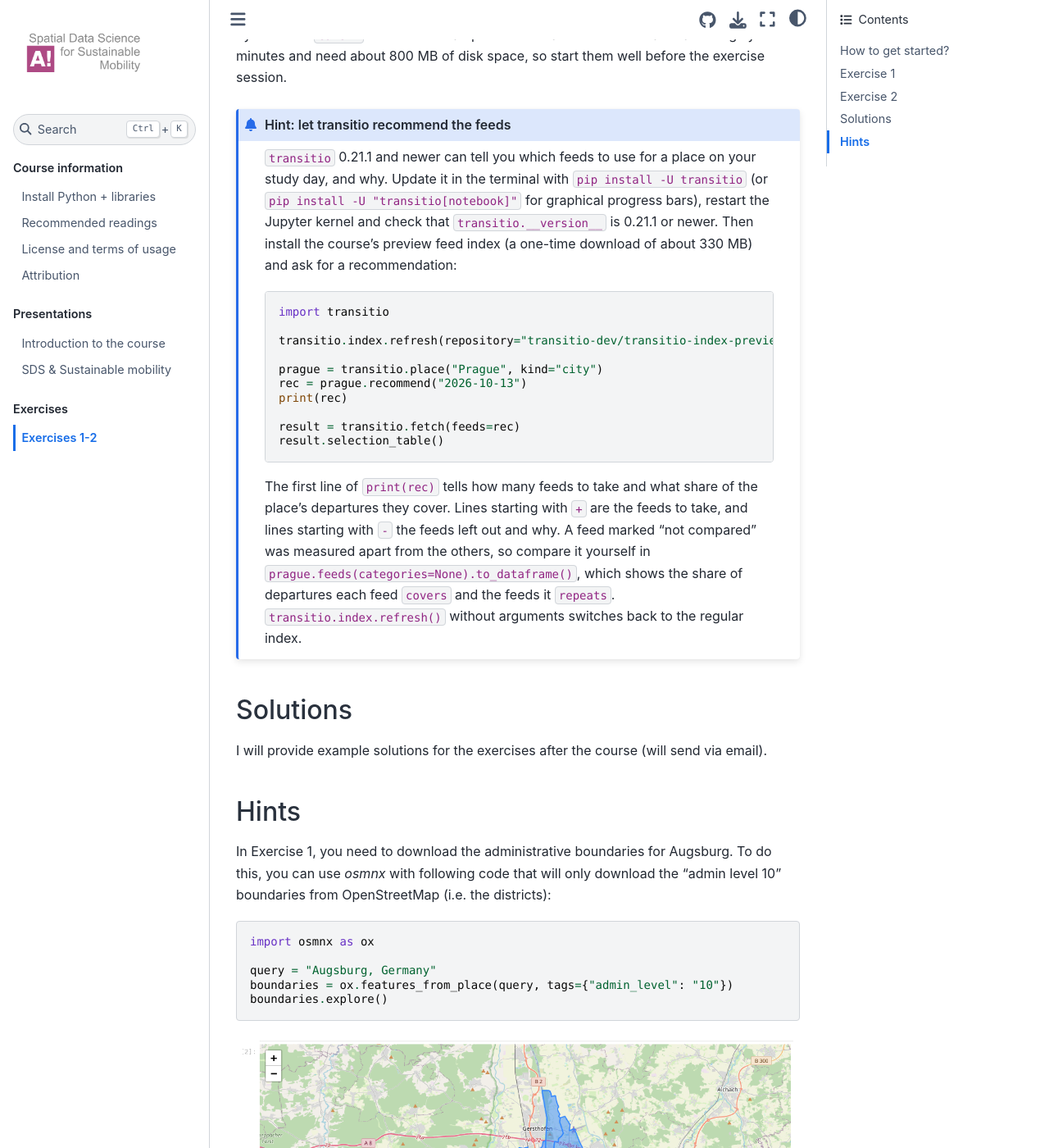
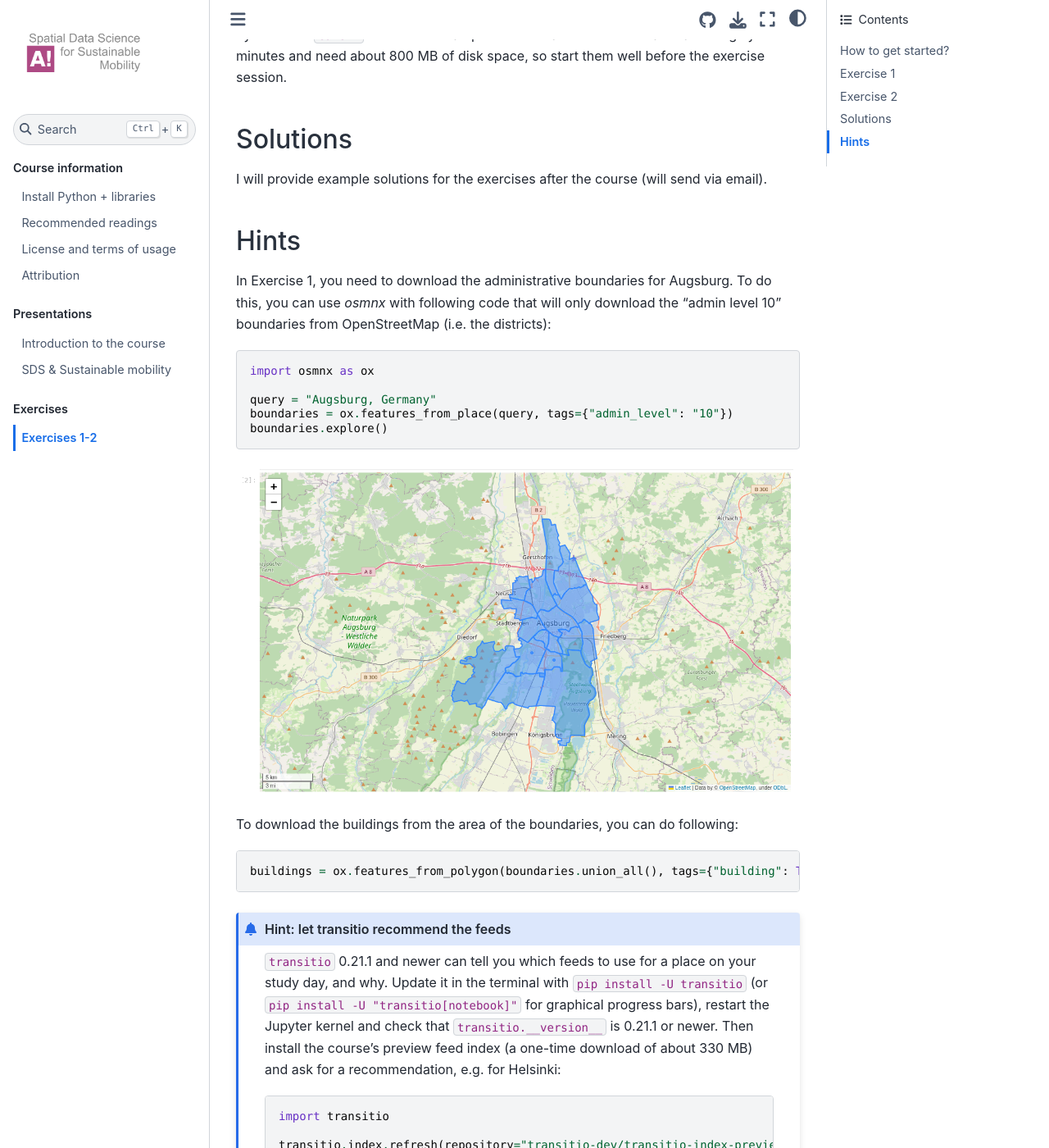
Before and after one commit to HTenkanen/mobility-course, a Sphinx documentation site: the page built from source/lessons/L1/exercise-1.rst, in a window 1280 px wide and 1400 px high, scrolled down 567 px. Shown: the whole window at 82% size. Built offline with Sphinx 7.4.7 and the Sphinx Book theme 1.1.4, drawn with Linux system fonts in a browser that asks for light colours; pages that are not in the unit, such as notebooks, are missing from menus; some of the changed text lies outside the part shown.

Commit message:
Move the transitio hint to the end of the exercise page and use Helsinki

```diff
--- a/source/lessons/L1/exercise-1.rst
+++ b/source/lessons/L1/exercise-1.rst
@@ -17,32 +17,6 @@
 
 In the Exercise 2, you will download public transport and OpenStreetMap data for Prague, Czechia, with ``transitio``, and analyze accessibility and emissions by public transport and by bike with ``cafein``.
 Follow the examples in Tutorial II. The downloads take roughly 10 minutes and need about 800 MB of disk space, so start them well before the exercise session.
-
-.. admonition:: Hint: let transitio recommend the feeds
-
-    ``transitio`` 0.21.1 and newer can tell you which feeds to use for a place on your study day, and why.
-    Update it in the terminal with ``pip install -U transitio`` (or ``pip install -U "transitio[notebook]"`` for graphical
-    progress bars), restart the Jupyter kernel and check that ``transitio.__version__`` is 0.21.1 or newer. Then install
-    the course's preview feed index (a one-time download of about 330 MB) and ask for a recommendation:
-
-    .. code:: python
-
-        import transitio
-
-        transitio.index.refresh(repository="transitio-dev/transitio-index-preview")
-
-        prague = transitio.place("Prague", kind="city")
-        rec = prague.recommend("2026-10-13")
-        print(rec)
-
-        result = transitio.fetch(feeds=rec)
-        result.selection_table()
-
-    The first line of ``print(rec)`` tells how many feeds to take and what share of the place's departures they cover.
-    Lines starting with ``+`` are the feeds to take, and lines starting with ``-`` the feeds left out and why. A feed marked
-    "not compared" was measured apart from the others, so compare it yourself in ``prague.feeds(categories=None).to_dataframe()``,
-    which shows the share of departures each feed ``covers`` and the feeds it ``repeats``. ``transitio.index.refresh()``
-    without arguments switches back to the regular index.
 
 Solutions
 ---------
@@ -69,3 +43,26 @@
 .. code:: python
 
     buildings = ox.features_from_polygon(boundaries.union_all(), tags={"building": True})
+
+.. admonition:: Hint: let transitio recommend the feeds
+
+    ``transitio`` 0.21.1 and newer can tell you which feeds to use for a place on your study day, and why.
+    Update it in the terminal with ``pip install -U transitio`` (or ``pip install -U "transitio[notebook]"`` for graphical
+    progress bars), restart the Jupyter kernel and check that ``transitio.__version__`` is 0.21.1 or newer. Then install
+    the course's preview feed index (a one-time download of about 330 MB) and ask for a recommendation, e.g. for Helsinki:
+
+    .. code:: python
+
+        import transitio
+
+        transitio.index.refresh(repository="transitio-dev/transitio-index-preview")
+
+        helsinki = transitio.place("Helsinki", kind="city")
+        rec = helsinki.recommend("2026-10-13")
+        print(rec)
+
+        result = transitio.fetch(feeds=rec)
+        result.selection_table()
+
+    The first line of ``print(rec)`` tells how many feeds to take and what share of the place's departures they cover.
+    Lines starting with ``+`` are the feeds to take, and lines starting with ``-`` the feeds left out and why.
```
